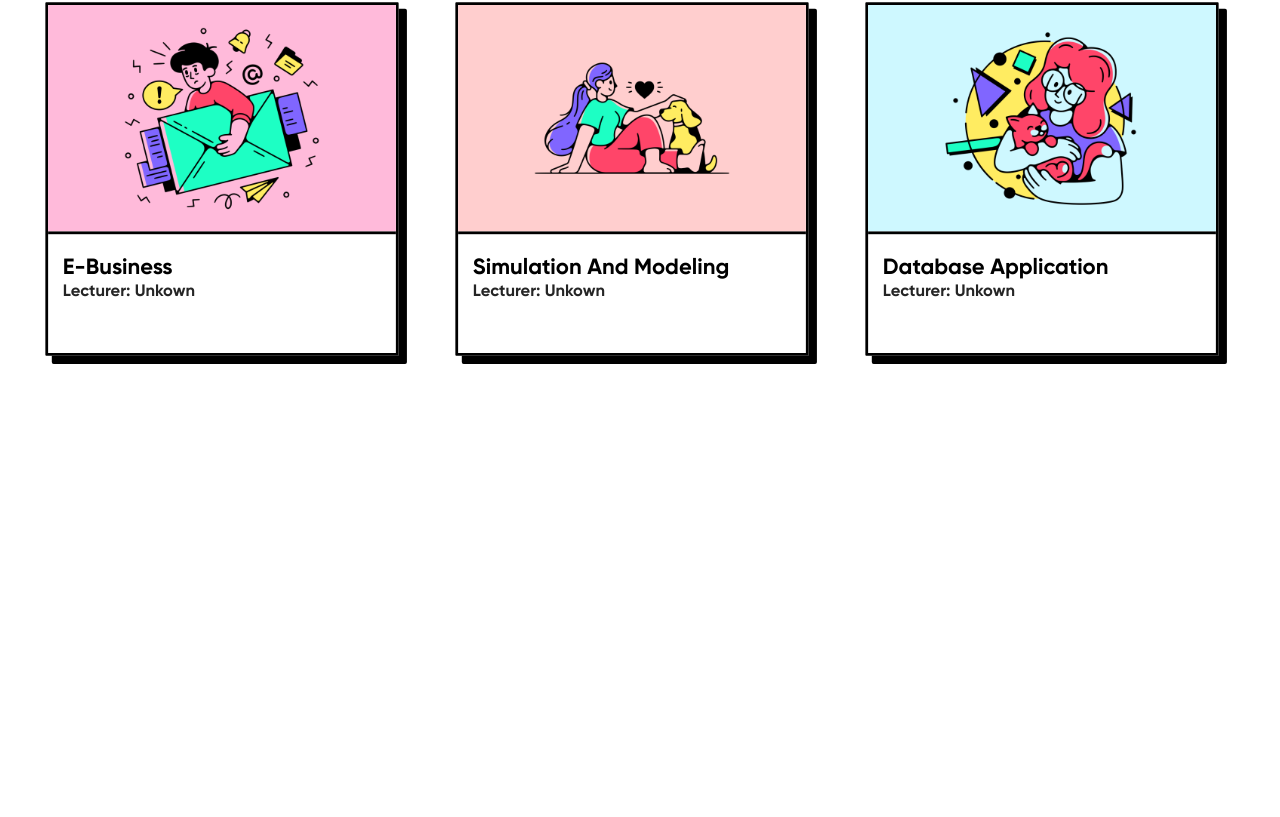
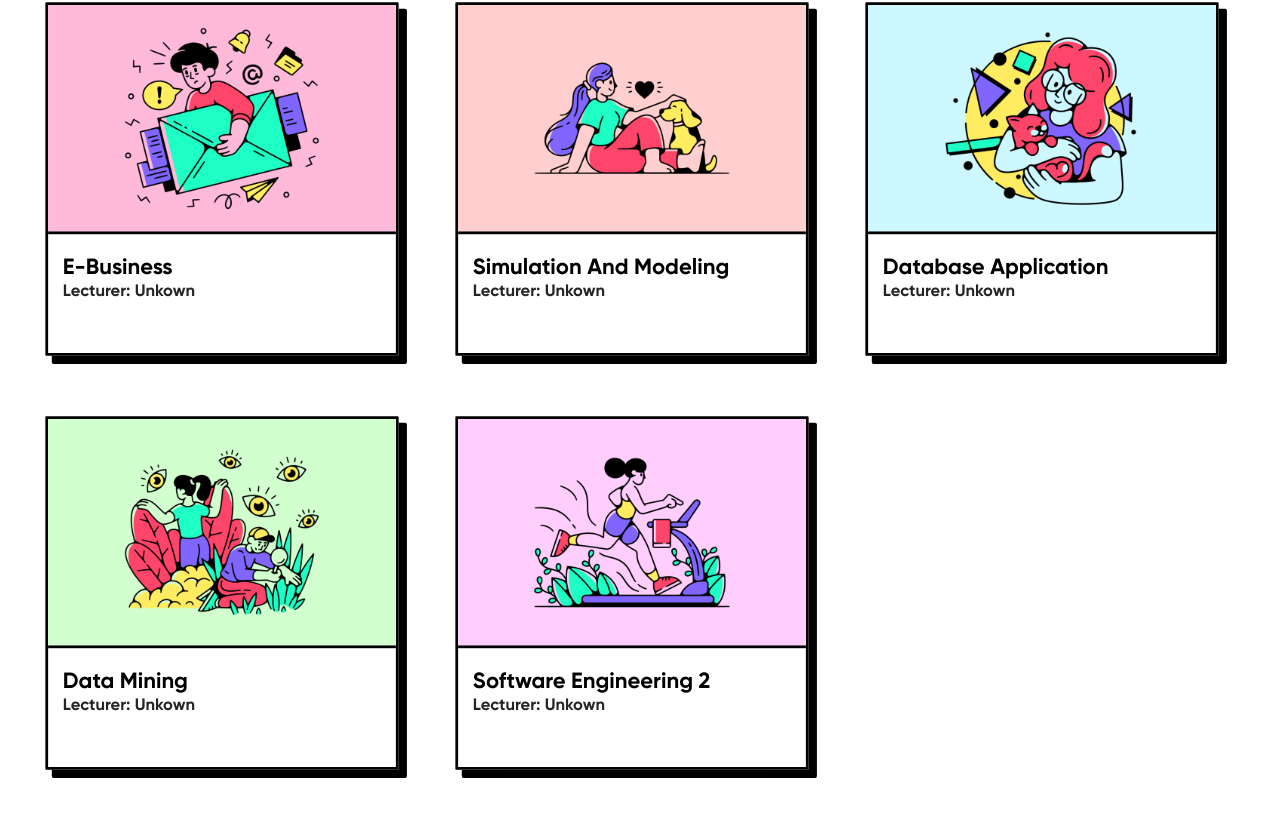
Before and after one commit to LOLKTKAT/my-sheets, a React (Create React App) app: page / in a window 1280 px wide. Shown: the part 547-1364 px from the top of the page. Before the commit the page ends 1048 px from the top, so only its background shows below. Built offline with nearby package versions, Linux system fonts and the light colour scheme.

Commit message:
addded courses

```diff
--- a/src/data/courseInfo.js
+++ b/src/data/courseInfo.js
@@ -44,4 +44,18 @@ export const courseInfo = [
     poster: ILLUSTRATIONS[5],
     lecturer: "unkown",
   },
+  {
+    id: 6,
+    name: "data mining",
+    bg_color: courseCardColors[6],
+    poster: ILLUSTRATIONS[6],
+    lecturer: "unkown",
+  },
+  {
+    id: 7,
+    name: "Software engineering 2",
+    bg_color: courseCardColors[7],
+    poster: ILLUSTRATIONS[7],
+    lecturer: "unkown",
+  },
 ];
```
